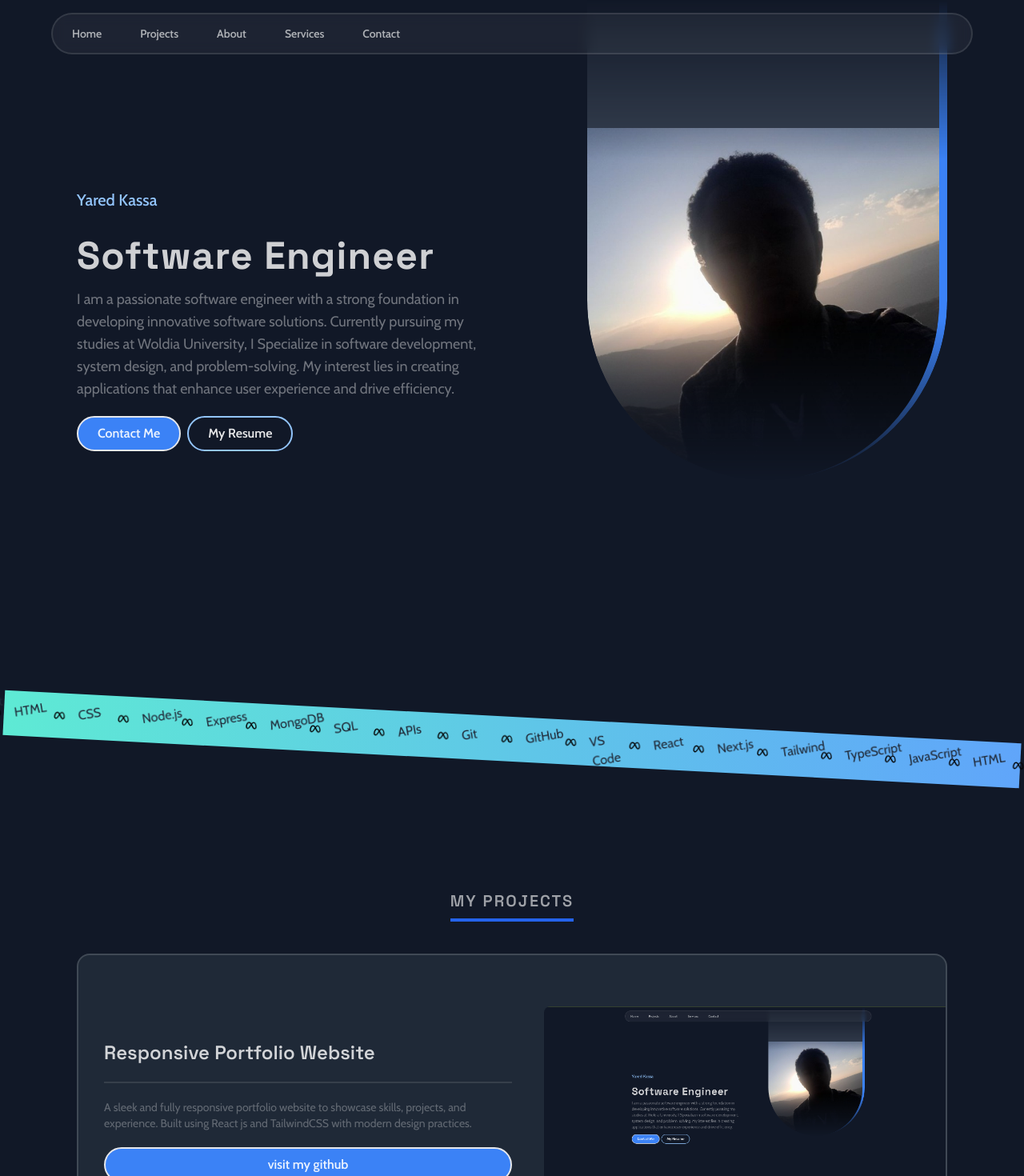
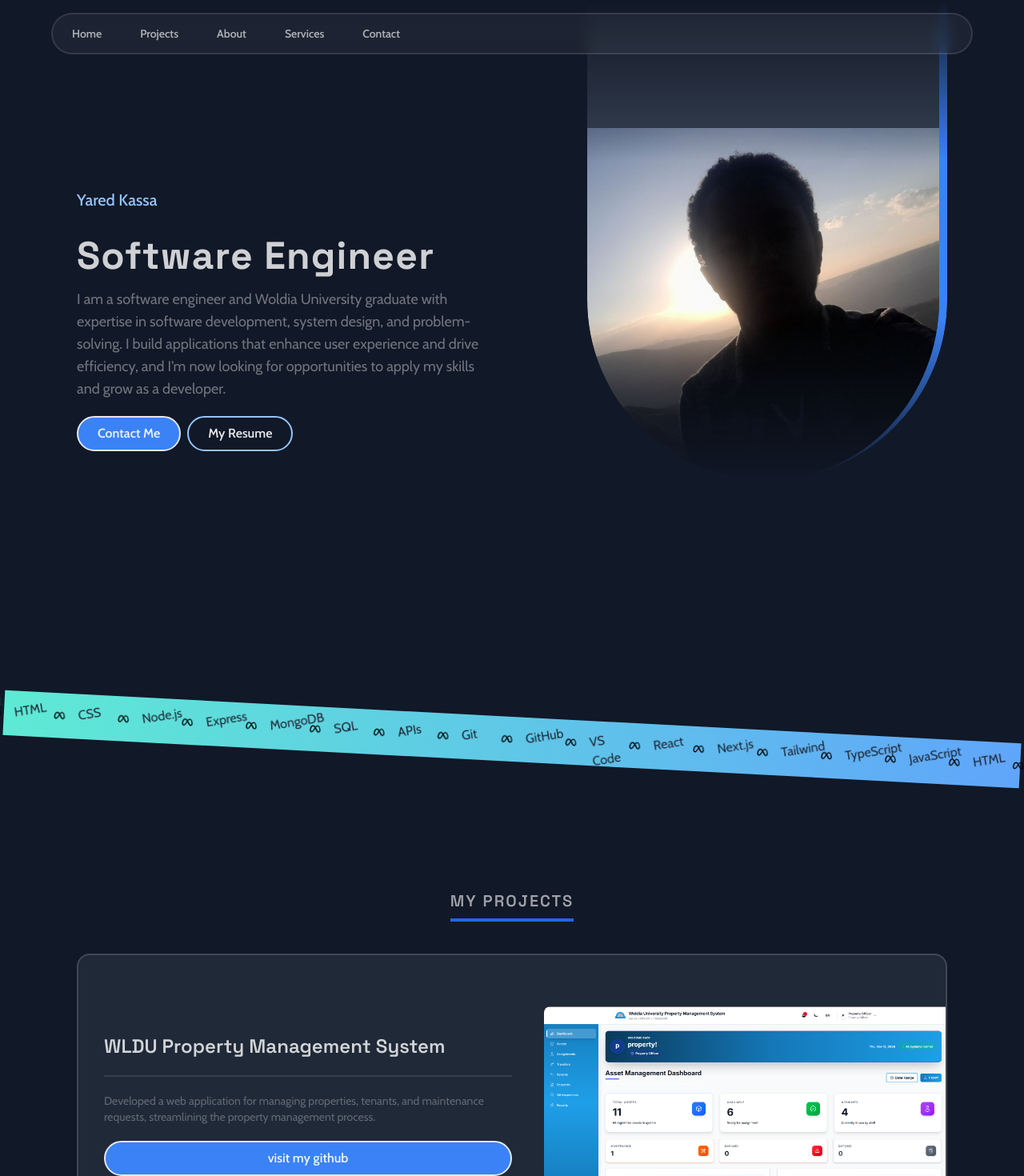
Before and after one commit to yaredKassa1/My_Portfolio, a React (Vite) app: page / in a window 1280 px wide. Shown: the top 1470 px of the page at 80% size. Built offline with nearby package versions, Linux system fonts and the light colour scheme.

Commit message:
update profile

```diff
--- a/src/components/HeroContent.jsx
+++ b/src/components/HeroContent.jsx
@@ -22,7 +22,7 @@ const HeroContent = ({variants}) => {
     <motion.div variants={variants} className='text-left md:max-w-72 lg:max-w-lg'>
       <p className='text-xl font-medium text-blue-300'> Yared Kassa</p>
       <h2 className='mt-4 font-serif text-3xl font-bold tracking-wide text-white/80 md:text-4xl lg:mt-8 lg:text-5xl'>Software Engineer</h2>
-      <p className='mt-4 text-white/40 md:text-lg'>I am a passionate software engineer with a strong foundation in developing innovative software solutions. Currently pursuing my studies at Woldia University, I Specialize in software development, system design, and problem-solving. My interest lies in creating applications that enhance user experience and drive efficiency.</p>
+      <p className='mt-4 text-white/40 md:text-lg'>I am a software engineer and Woldia University graduate with expertise in software development, system design, and problem-solving. I build applications that enhance user experience and drive efficiency, and I’m now looking for opportunities to apply my skills and grow as a developer.</p>
       <div className='flex items-center gap-2 mt-5'>
         <Button onClick={handleLinkedIn}>Contact Me</Button>
        <Button variant='outline' onClick={handleDownload}>My Resume</Button>
--- a/src/constants/data.jsx
+++ b/src/constants/data.jsx
@@ -1,4 +1,4 @@
-import projectImage1 from "../assets/portfolio.png";
+import projectImage1 from "../assets/propertyMS.png";
 import projectImage2 from "../assets/healthcare.png";
 import projectImage3 from "../assets/javafx.png";
  import { BiCodeAlt, BiMobileAlt, BiPalette, BiSearchAlt } from "react-icons/bi";
@@ -15,11 +15,11 @@ export const menuItems = [
 export const projects = [
   {
     id: 1,
-    title: "Responsive Portfolio Website",
+    title: "WLDU Property Management System",
     image: projectImage1,
-    link:"https://www.github.com/yaredKassa1",
+    link:"https://github.com/yaredKassa1/Property-Management-System",
     description:
-      "A sleek and fully responsive portfolio website to showcase skills, projects, and experience. Built using React js and TailwindCSS with modern design practices.",
+      "Developed a web application for managing properties, tenants, and maintenance requests, streamlining the property management process.",
   },
   {
     id: 2,
@@ -58,9 +58,9 @@ export const services = [
     icon: BiPalette,
   },
   {
-    title: "Class Assignments",
+    title: "Internship Experience",
     description:
-      "Participated in various class assignments that involved developing small-scale applications using React JS and other technologies.",
+      "Gained hands-on experience in software development through internships, where I developed small-scale applications using React JS and other technologies.",
     icon: BiSearchAlt,
   },
 ];
```
Also changed, not shown: src/assets/propertyMS.png (added), 1 other file (tests, documents, lock files or other folders).
